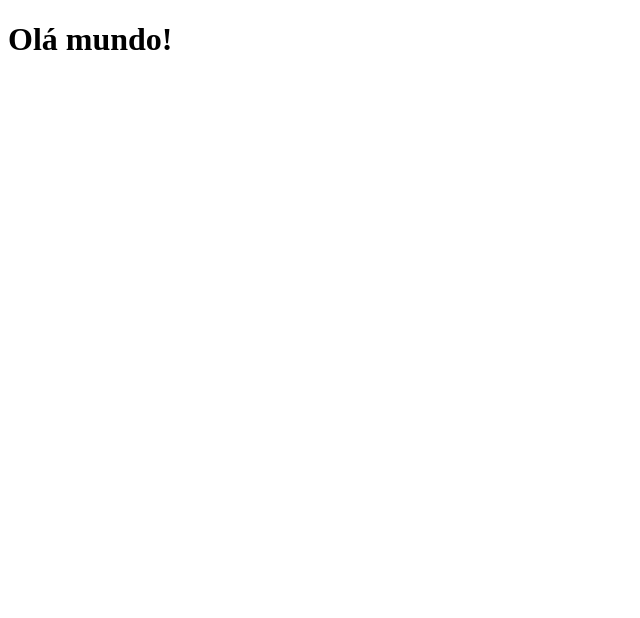
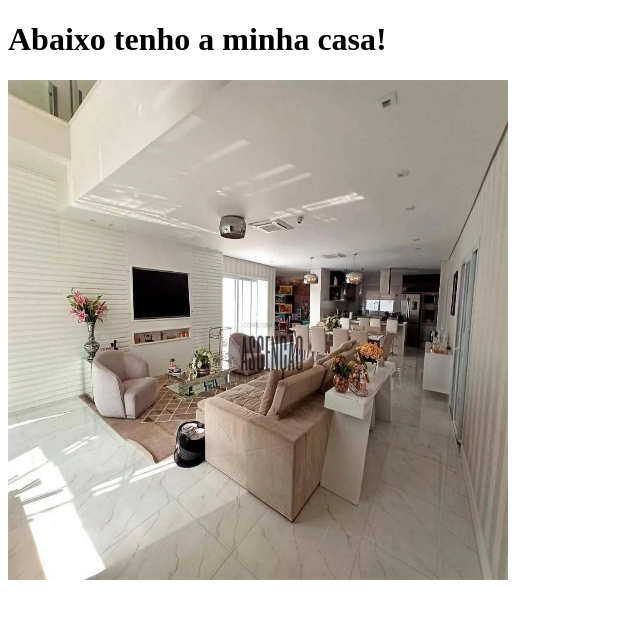
Before and after one commit to rpfigueiredo/prog-experiences, a Next.js app: page / in a window 1280 px wide. Shown: the top 618 px of the page, without its empty margins (0-640 px from the left). Built offline with nearby package versions, Linux system fonts and the light colour scheme.

Commit message:
minha casa

```diff
--- a/pages/index.js
+++ b/pages/index.js
@@ -1,3 +1,15 @@
-export default function Home(){
-    return <h1>Olá mundo!</h1>
+import Image from 'next/image'
+
+export default function Home() {
+  return (
+    <div>
+      <h1>Abaixo tenho a minha casa!</h1>
+      <Image
+        src="/casa.webp"
+        width={500}
+        height={500}
+        alt="Imagem de uma casa"
+      />
+    </div>
+  );
 }
```
Also changed, not shown: public/casa.webp (added), public/casa1.jpg (added).
